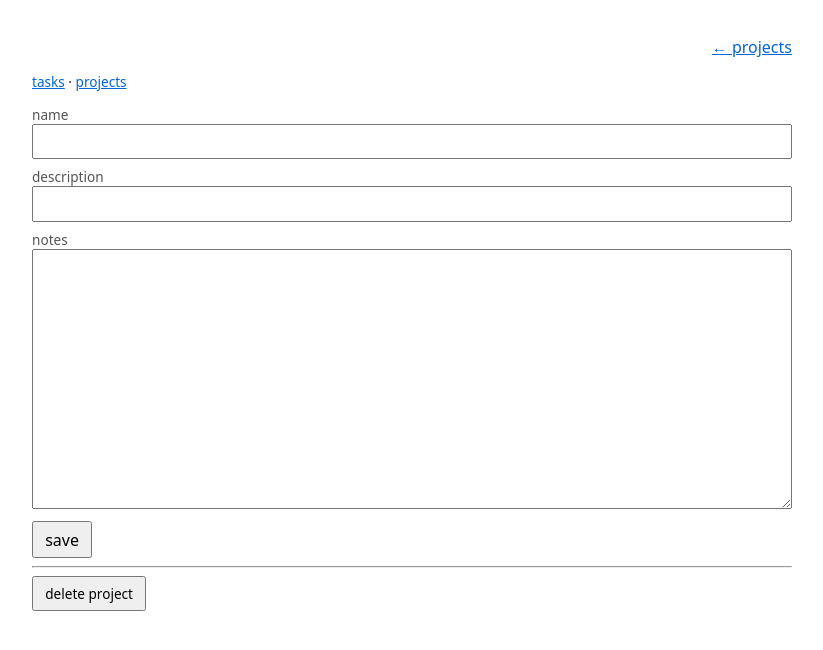
After one commit to westonkelliher/proc2, a FastAPI app: template app/templates/project.html in a window 1280 px wide. The commit adds this page. Shown: the top 650 px of the page, without its empty margins (228-1051 px from the left). Run offline with FastAPI, Linux system fonts and the light colour scheme; the template is opened without the code that fills it, so the values that code supplies are empty; parts of the project's set-up code (start-up, migrations or seed data) failed here and were passed over; some libraries are stand-ins or nearby versions.

Commit message:
add projects as first-class entities
Drops the project string field from tasks and introduces a projects
table with name/description/notes. Adds CRUD routes and pages so
projects can be created, viewed, edited, and deleted independently of
tasks. Tasks and projects are not linked yet — that can come back later
if needed.

Co-Authored-By: Claude Opus 4.6 <noreply@anthropic.com>

```diff
--- a/app/main.py
+++ b/app/main.py
@@ -50,14 +50,14 @@ async def get_list(conn, name: str):
 async def fetch_tasks(conn, list_id: int):
     async with conn.cursor() as cur:
         await cur.execute(
-            """select id, description, stage, priority, project, notes, position
+            """select id, description, stage, priority, notes, position
                from tasks where list_id = %s order by position, id""",
             (list_id,),
         )
         return [
             {
                 "id": r[0], "description": r[1], "stage": r[2], "priority": r[3],
-                "project": r[4], "notes": r[5], "position": r[6],
+                "notes": r[4], "position": r[5],
             }
             for r in await cur.fetchall()
         ]
@@ -66,7 +66,7 @@ async def fetch_tasks(conn, list_id: int):
 async def get_task(conn, task_id: int):
     async with conn.cursor() as cur:
         await cur.execute(
-            """select id, list_id, description, stage, priority, project, notes, position
+            """select id, list_id, description, stage, priority, notes, position
                from tasks where id = %s""",
             (task_id,),
         )
@@ -75,7 +75,7 @@ async def get_task(conn, task_id: int):
             raise HTTPException(404, "task not found")
         return {
             "id": r[0], "list_id": r[1], "description": r[2], "stage": r[3],
-            "priority": r[4], "project": r[5], "notes": r[6], "position": r[7],
+            "priority": r[4], "notes": r[5], "position": r[6],
         }
 
 
@@ -128,7 +128,6 @@ async def new_task(
     description: str = Form(...),
     list: str = Form("default"),
     priority: str = Form("none"),
-    project: str = Form(""),
 ):
     conn = app.state.conn
     lst = await get_list(conn, list)
@@ -136,9 +135,9 @@ async def new_task(
         await cur.execute("select coalesce(max(position), -1) + 1 from tasks where list_id = %s", (lst["id"],))
         pos = (await cur.fetchone())[0]
         await cur.execute(
-            """insert into tasks (list_id, description, priority, project, position)
-               values (%s, %s, %s, %s, %s)""",
-            (lst["id"], description, priority, project, pos),
+            """insert into tasks (list_id, description, priority, position)
+               values (%s, %s, %s, %s)""",
+            (lst["id"], description, priority, pos),
         )
     return await render_tasks(request, list)
 
@@ -149,14 +148,13 @@ async def edit_task(
     task_id: int,
     description: str = Form(...),
     priority: str = Form("none"),
-    project: str = Form(""),
 ):
     t = await get_task(app.state.conn, task_id)
     async with app.state.conn.cursor() as cur:
         await cur.execute(
-            """update tasks set description = %s, priority = %s, project = %s, updated_at = now()
+            """update tasks set description = %s, priority = %s, updated_at = now()
                where id = %s""",
-            (description, priority, project, task_id),
+            (description, priority, task_id),
         )
     async with app.state.conn.cursor() as cur:
         await cur.execute("select name from lists where id = %s", (t["list_id"],))
@@ -254,3 +252,76 @@ async def save_notes(task_id: int, notes: str = Form("")):
         )
         name = (await cur.fetchone())[0]
     return RedirectResponse(f"/?list={name}", status_code=303)
+
+
+# ---- projects ----
+
+async def fetch_projects(conn):
+    async with conn.cursor() as cur:
+        await cur.execute(
+            "select id, name, description, notes from projects order by name"
+        )
+        return [
+            {"id": r[0], "name": r[1], "description": r[2], "notes": r[3]}
+            for r in await cur.fetchall()
+        ]
+
+
+async def get_project(conn, project_id: int):
+    async with conn.cursor() as cur:
+        await cur.execute(
+            "select id, name, description, notes from projects where id = %s",
+            (project_id,),
+        )
+        r = await cur.fetchone()
+        if not r:
+            raise HTTPException(404, "project not found")
+        return {"id": r[0], "name": r[1], "description": r[2], "notes": r[3]}
+
+
+@app.get("/projects")
+async def list_projects(request: Request):
+    projects = await fetch_projects(app.state.conn)
+    return templates.TemplateResponse(
+        request, "projects.html", {"projects": projects}
+    )
+
+
+@app.post("/projects")
+async def new_project(name: str = Form(...), description: str = Form("")):
+    async with app.state.conn.cursor() as cur:
+        await cur.execute(
+            "insert into projects (name, description) values (%s, %s) on conflict do nothing",
+            (name.strip(), description),
+        )
+    return RedirectResponse("/projects", status_code=303)
+
+
+@app.get("/projects/{project_id}")
+async def view_project(request: Request, project_id: int):
+    p = await get_project(app.state.conn, project_id)
+    return templates.TemplateResponse(request, "project.html", {"p": p})
+
+
+@app.post("/projects/{project_id}/edit")
+async def edit_project(
+    project_id: int,
+    name: str = Form(...),
+    description: str = Form(""),
+    notes: str = Form(""),
+):
+    await get_project(app.state.conn, project_id)
+    async with app.state.conn.cursor() as cur:
+        await cur.execute(
+            """update projects set name = %s, description = %s, notes = %s, updated_at = now()
+               where id = %s""",
+            (name.strip(), description, notes, project_id),
+        )
+    return RedirectResponse(f"/projects/{project_id}", status_code=303)
+
+
+@app.post("/projects/{project_id}/delete")
+async def delete_project(project_id: int):
+    async with app.state.conn.cursor() as cur:
+        await cur.execute("delete from projects where id = %s", (project_id,))
+    return RedirectResponse("/projects", status_code=303)
--- a/app/templates/_task.html
+++ b/app/templates/_task.html
@@ -25,7 +25,6 @@
 
   <div class="meta">
     <span>priority: <span class="pri-{{ t.priority }}">{{ t.priority }}</span></span>
-    {% if t.project %}<span>project: <em>{{ t.project }}</em></span>{% endif %}
 
     <form class="inline" hx-post="/tasks/{{ t.id }}/move" hx-target="#tasks-wrap" hx-swap="outerHTML">
       <label>move to:
--- a/app/templates/_task_edit.html
+++ b/app/templates/_task_edit.html
@@ -6,7 +6,6 @@
         <option value="{{ p }}" {% if p == t.priority %}selected{% endif %}>{{ p }}</option>
       {% endfor %}
     </select>
-    <input type="text" name="project" value="{{ t.project }}" placeholder="project">
     <button>save</button>
     <button type="button" hx-get="/tasks/{{ t.id }}/row" hx-target="#task-{{ t.id }}" hx-swap="outerHTML">cancel</button>
   </form>
--- a/app/templates/index.html
+++ b/app/templates/index.html
@@ -32,6 +32,7 @@
 </head>
 <body>
   <h1>proc2</h1>
+  <p class="small"><a href="/">tasks</a> · <a href="/projects">projects</a></p>
 
   <div class="topbar">
     <div class="lists">
@@ -57,7 +58,6 @@
     <select name="priority">
       {% for p in PRIORITIES %}<option value="{{ p }}">{{ p }}</option>{% endfor %}
     </select>
-    <input type="text" name="project" placeholder="project (optional)">
     <button>add</button>
   </form>
 
--- a/app/templates/notes.html
+++ b/app/templates/notes.html
@@ -14,7 +14,7 @@
     <h2>{{ t.description }}</h2>
     <a href="/?list={{ list_name }}">← back</a>
   </div>
-  <p class="small">list: <em>{{ list_name }}</em> · stage: {{ t.stage }} · priority: {{ t.priority }}{% if t.project %} · project: {{ t.project }}{% endif %}</p>
+  <p class="small">list: <em>{{ list_name }}</em> · stage: {{ t.stage }} · priority: {{ t.priority }}</p>
   <form action="/tasks/{{ t.id }}/notes" method="post">
     <textarea name="notes" placeholder="process notes…">{{ t.notes }}</textarea>
     <p><button>save</button></p>
--- /dev/null
+++ b/app/templates/project.html
@@ -0,0 +1,48 @@
+<!doctype html>
+<html>
+<head>
+  <title>proc2 — {{ p.name }}</title>
+  <style>
+    body { font-family: system-ui, sans-serif; max-width: 760px; margin: 2rem auto; padding: 0 1rem; color: #222; }
+    h1 { margin-bottom: 0.2rem; }
+    .small { font-size: 0.85em; }
+    .bar { display: flex; justify-content: space-between; align-items: baseline; margin-bottom: 0.6rem; }
+    form.edit { display: flex; flex-direction: column; gap: 0.5rem; }
+    form.inline { display: inline-flex; gap: 0.3rem; }
+    input[type=text], textarea { padding: 0.4rem; font: inherit; width: 100%; box-sizing: border-box; }
+    textarea { min-height: 260px; font-family: ui-monospace, monospace; }
+    button { padding: 0.35rem 0.7rem; font: inherit; cursor: pointer; }
+    label { font-size: 0.85em; color: #555; }
+    a { color: #0366d6; }
+  </style>
+</head>
+<body>
+  <div class="bar">
+    <h1>{{ p.name }}</h1>
+    <a href="/projects">← projects</a>
+  </div>
+  <p class="small"><a href="/">tasks</a> · <a href="/projects">projects</a></p>
+
+  <form class="edit" action="/projects/{{ p.id }}/edit" method="post">
+    <label>name
+      <input type="text" name="name" value="{{ p.name }}" required>
+    </label>
+    <label>description
+      <input type="text" name="description" value="{{ p.description }}">
+    </label>
+    <label>notes
+      <textarea name="notes">{{ p.notes }}</textarea>
+    </label>
+    <div>
+      <button>save</button>
+    </div>
+  </form>
+
+  <hr>
+
+  <form class="inline" action="/projects/{{ p.id }}/delete" method="post"
+        onsubmit="return confirm('delete project {{ p.name }}?');">
+    <button class="small">delete project</button>
+  </form>
+</body>
+</html>
```
Also changed, not shown: app/templates/projects.html (added, +40 -0 lines), db/migrations/20260414130000_projects.sql (added).
